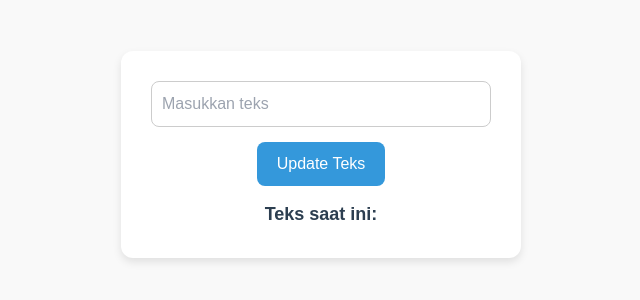
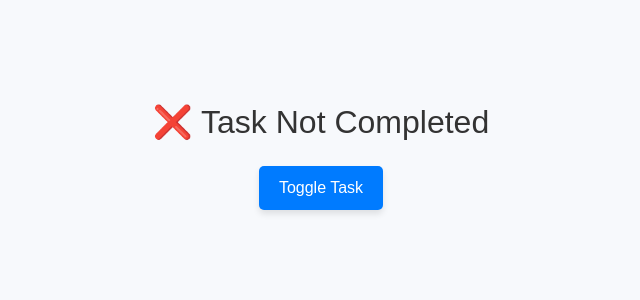
Before and after one commit to dillah1234/React, a React (Vite) app in the folder testing/: page / in a window 1280 px wide. Shown: the part 246-546 px from the top of the page, without its empty margins (319-959 px from the left). Built offline with nearby package versions, Linux system fonts and the light colour scheme.

Commit message:
wes rampung

```diff
--- /dev/null
+++ b/testing/src/m11/Hooks.jsx
@@ -0,0 +1,51 @@
+import { useState, useEffect } from "react";
+
+// Custom Hook
+export function useOnlineStatus(initialState) {
+    const [state, setState] = useState(initialState);
+
+    useEffect(() => {
+        function handleOnline() {
+            setState(true);
+        }
+        function handleOffline() {
+            setState(false);
+        }
+
+        window.addEventListener("online", handleOnline);
+        window.addEventListener("offline", handleOffline);
+
+        // Cleanup function
+        return () => {
+            window.removeEventListener("online", handleOnline);
+            window.removeEventListener("offline", handleOffline);
+        };
+    }, []);
+
+    return state;
+}
+
+// Statusbar Component
+export function Statusbar() {
+    const isOnline = useOnlineStatus(navigator.onLine);
+
+    return <h1>{isOnline ? "✅ Online" : "❌ Offline"}</h1>;
+}
+
+// SaveButton Component
+export function SaveButton() {
+    const isOnline = useOnlineStatus(navigator.onLine);
+
+    function handleSaveClick() {
+        console.log("✅ Save Progress");
+    }
+
+    return (
+        <button disabled={!isOnline} onClick={handleSaveClick}>
+            {isOnline ? "Save Progress" : "Reconnecting..."}
+        </button>
+    );
+}
+
+// Default Export
+export default Statusbar;
--- /dev/null
+++ b/testing/src/m11/app.css
@@ -0,0 +1,48 @@
+.toggle-switch {
+    position: relative;
+    display: inline-block;
+    width: 60px;
+    height: 34px;
+}
+
+.toggle-switch input {
+    opacity: 0;
+    width: 0;
+    height: 0;
+}
+
+.toggle-switch-label {
+    position: absolute;
+    cursor: pointer;
+    top: 0;
+    left: 0;
+    right: 0;
+    bottom: 0;
+    background-color: #ccc;
+    border-radius: 25px;
+    -webkit-transition: .4s;
+    transition: .4s;
+}
+
+.toggle-switch-label:after {
+    content: "";
+    position: absolute;
+    left: 4px;
+    top: 4px;
+    width: 26px;
+    height: 26px;
+    background-color: white;
+    border-radius: 50%;
+    -webkit-transition: .4s;
+    transition: .4s;
+}
+
+.toggle-switch input:checked + .toggle-switch-label {
+    background-color: #2196F3;
+}
+
+.toggle-switch input:checked + .toggle-switch-label:after {
+    -webkit-transform: translateX(26px);
+    -ms-transform: translateX(26px);
+    transform: translateX(26px);
+}
--- /dev/null
+++ b/testing/src/m11/cabang s1.jsx
@@ -0,0 +1,27 @@
+import React from "react";
+import { useTheme } from "./useTheme";
+
+function App() {
+    const { theme, toggleTheme } = useTheme(); // Gunakan custom hook
+
+    return (
+        <div
+            style={{
+                backgroundColor: theme === "dark" ? "#333" : "#fff",
+                color: theme === "dark" ? "#fff" : "#000",
+                height: "100vh",
+                display: "flex",
+                flexDirection: "column",
+                justifyContent: "center",
+                alignItems: "center",
+            }}
+        >
+            <h1>Mode Tema: {theme === "dark" ? "Gelap" : "Terang"}</h1>
+            <button onClick={toggleTheme} style={{ padding: "10px 20px" }}>
+                Ganti ke {theme === "dark" ? "Terang" : "Gelap"}
+            </button>
+        </div>
+    );
+}
+
+export default App;
--- /dev/null
+++ b/testing/src/m11/cabang s2.jsx
@@ -0,0 +1,61 @@
+import React from "react";
+import { useState } from "react";
+import { useTaskStatus } from "./usetask"; // Pastikan hook dipanggil dengan benar
+
+/**
+ * Komponen untuk menampilkan status tugas dan tombol toggle.
+ */
+ function TaskStatusComponent() {
+    const { isTaskCompleted, toggleTaskStatus } = useTaskStatus(); // Menggunakan custom hook dengan "use"
+
+    return (
+        <div style={styles.container}>
+            <h1 style={styles.status}>
+                {isTaskCompleted ? "✓ Task Completed" : "❌ Task Not Completed"}
+            </h1>
+            <button
+                onClick={toggleTaskStatus}
+                style={styles.button}
+                aria-label="Toggle Task Status"
+            >
+                Toggle Task
+            </button>
+        </div>
+    );
+}
+
+
+
+// Gaya CSS inline sederhana
+const styles = {
+    container: {
+        display: "flex",
+        flexDirection: "column",
+        alignItems: "center",
+        justifyContent: "center",
+        height: "100vh",
+        backgroundColor: "#f7f9fc",
+        fontFamily: "Arial, sans-serif",
+        color: "#333",
+    },
+    status: {
+        fontSize: "2rem",
+        marginBottom: "20px",
+    },
+    button: {
+        padding: "10px 20px",
+        fontSize: "1rem",
+        cursor: "pointer",
+        borderRadius: "5px",
+        border: "none",
+        backgroundColor: "#007BFF",
+        color: "#fff",
+        boxShadow: "0px 4px 6px rgba(0, 0, 0, 0.1)",
+        transition: "background-color 0.3s ease",
+    },
+    buttonHover: {
+        backgroundColor: "#0056b3",
+    },
+};
+
+export default TaskStatusComponent;
--- /dev/null
+++ b/testing/src/m11/s1.jsx
@@ -0,0 +1,72 @@
+import { useEffect, useState } from "react";
+import "./App.css";
+
+// SOAL 1
+const ToggleSwitch = () => {
+    const { theme, toggleTheme } = useTheme();
+
+    return (
+        <div className="toggle-switch-container">
+            <label className="toggle-switch">
+                <input
+                    type="checkbox"
+                    checked={theme === "dark"}
+                    onChange={toggleTheme} // Langsung gunakan event handler React
+                />
+                <span className="toggle-switch-label"></span>
+            </label>
+            <h1>{theme === "dark" ? "🌙 Dark Theme" : "☀️ Light Theme"}</h1>
+        </div>
+    );
+};
+
+// Custom hook untuk tema
+const useTheme = () => {
+    const [theme, setTheme] = useState("light");
+
+    const toggleTheme = () => {
+        const newTheme = theme === "light" ? "dark" : "light";
+        setTheme(newTheme);
+        console.log("Theme berubah menjadi : " + newTheme);
+    };
+
+    return { theme, toggleTheme };
+};
+
+// SOAL 2
+const ToggleTask = () => {
+    const { isTaskCompleted, toggleTask } = useToggleTask();
+
+    return (
+        <div>
+            <h1>{isTaskCompleted ? "✅ Task Completed" : "❌ Task Not Completed"}</h1>
+            <button onClick={toggleTask}>Toggle Task</button>
+        </div>
+    );
+};
+
+// Custom hook untuk tugas
+const useToggleTask = () => {
+    const [isTaskCompleted, setIsTaskCompleted] = useState(false);
+
+    const toggleTask = () => {
+        setIsTaskCompleted((prev) => !prev);
+    };
+
+    return { isTaskCompleted, toggleTask };
+};
+
+function App() {
+    return (
+        <div>
+            <h1>SOAL 1</h1>
+            <ToggleSwitch />
+
+            <h1>SOAL 2</h1>
+            <ToggleTask />
+        </div>
+    );
+}
+
+
+export default ToggleSwitch;
--- /dev/null
+++ b/testing/src/m11/usetask.jsx
@@ -0,0 +1,12 @@
+import { useState } from "react";
+
+// Custom hook
+export function useTaskStatus() {
+    const [isTaskCompleted, setIsTaskCompleted] = useState(false);
+
+    const toggleTaskStatus = () => {
+        setIsTaskCompleted(prevStatus => !prevStatus);
+    };
+
+    return { isTaskCompleted, toggleTaskStatus };
+}
--- a/testing/src/main.jsx
+++ b/testing/src/main.jsx
@@ -1,4 +1,4 @@
-import { Children, StrictMode } from "react";
+import { StrictMode } from "react";
 import { createRoot } from "react-dom/client";
 
 import "./index.css";
@@ -12,8 +12,8 @@ import PreventDefaultExample from "./m7/praktek.jsx";
 import EventPropagationExample from "./m7/praktek2.jsx";
 import ShowAlert from "./m7/praktek3.jsx";
 import SimpleClick from "./m7/praktek4.jsx";
-// import Counter from "./m8/number.jsx";
-// import ItemList from "./m8/array.jsx";
+import Counter from "./m8/number.jsx";
+import ItemList from "./m8/array.jsx";
 // import Counter from "./m8/praktek1.jsx";
 import LoginStatus from "./m8/praktek2.jsx";
 import SimpleCalculator from "./m8/praktek3.jsx";
@@ -22,9 +22,18 @@ import UpdateStateWithMap from "./m9/Map.jsx";
 import ProductList from "./m9/soal1.jsx";
 // import Counter from "./m10/noeffect.jsx";
 import WithDependency from "./m10/withEffect.jsx";
-import Counter from "./m10/s1.jsx";
+// import Counter from "./m10/s1.jsx";
 import CountLogger from "./m10/s2.jsx";
 import TextLogger from "./m10/s3.jsx";
+// import Statusbar, { useOnlineStatus } from "./m11/Hooks.jsx";
+import useTheme from "./m11/s1.jsx";
+import ToggleTheme from "./m11/s1.jsx";
+import TaskStatusComponent from "./m11/cabang s2.jsx";
+
+
+
+
+
 
 
 
@@ -35,6 +44,6 @@ import TextLogger from "./m10/s3.jsx";
 
 createRoot(document.getElementById("root")).render(
   <StrictMode>
-    < TextLogger/>
+    <TaskStatusComponent/>
   </StrictMode>
 );
```
Also changed, not shown: testing/src/m11/s2.jsx (added, +45 -0 lines).
